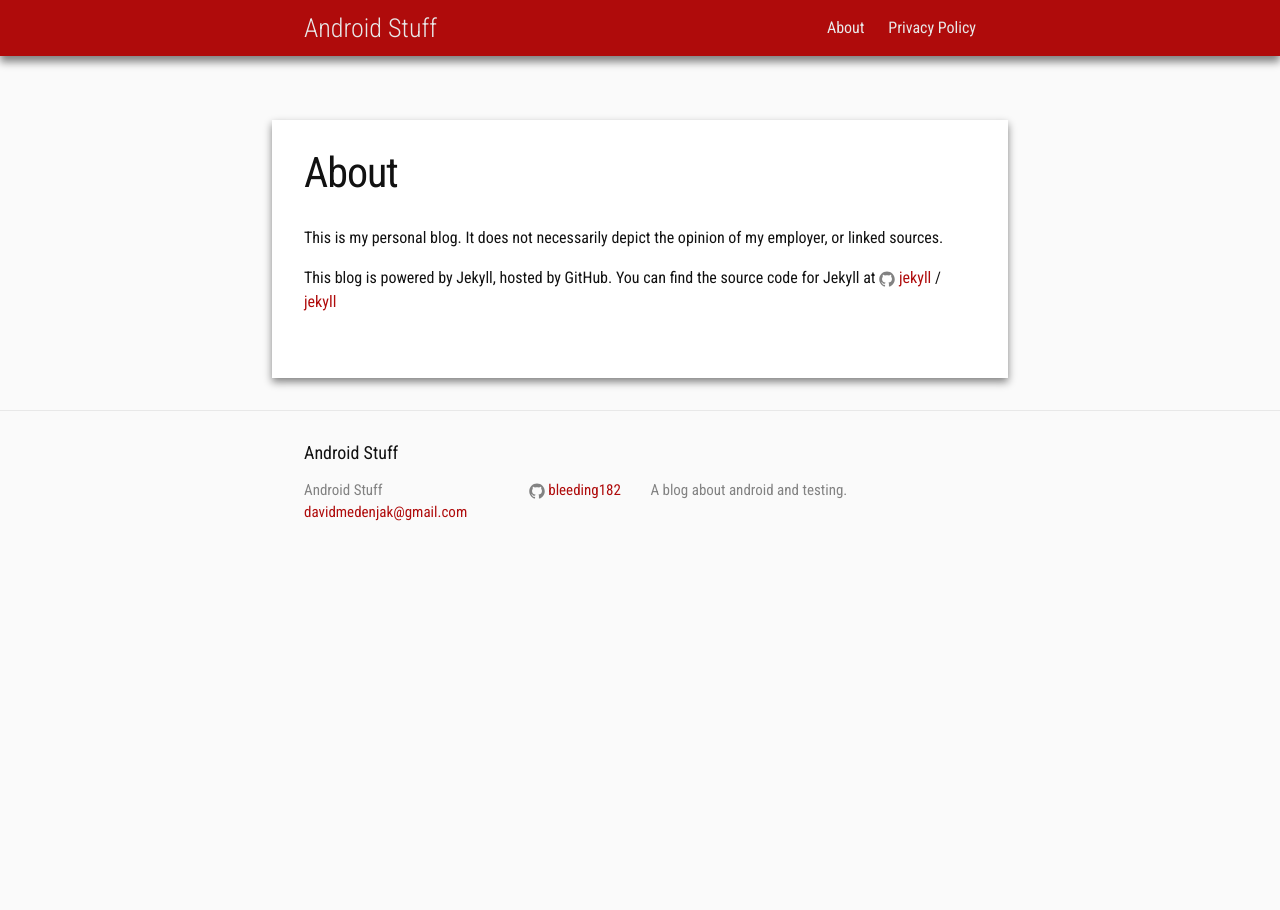
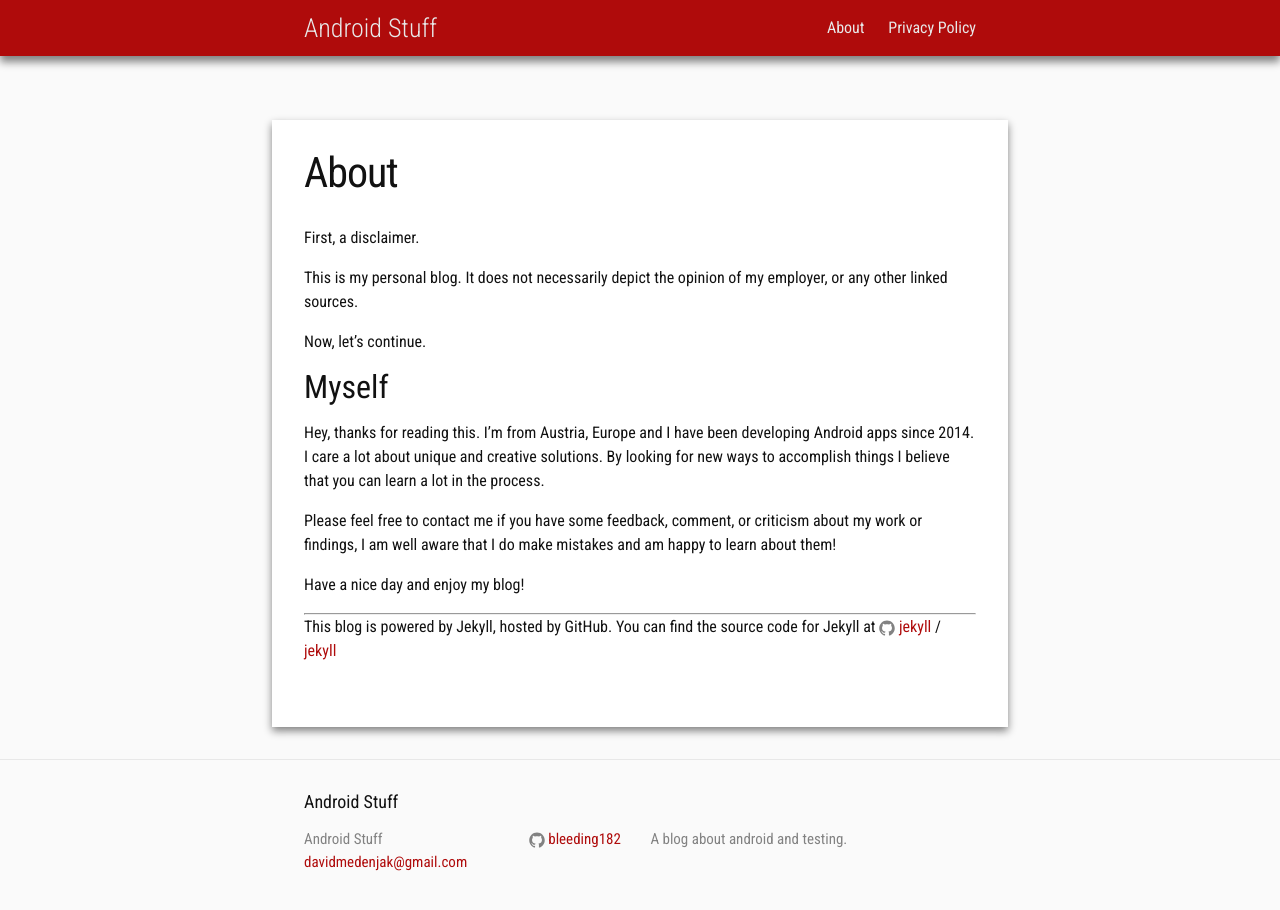
Before and after one commit to bleeding182/bleeding182.github.io, a Jekyll site: the page built from about.md, in a window 1280 px wide and 937 px high. Shown: the top 910 px of the window. Built offline with Jekyll 4.4.1, drawn with Linux system fonts in a browser that asks for light colours.

Commit message:
About updated

```diff
--- a/about.md
+++ b/about.md
@@ -4,8 +4,21 @@ title: About
 permalink: /about/
 ---
 
+First, a disclaimer.
 
-This is my personal blog. It does not necessarily depict the opinion of my employer, or linked sources.
+This is my personal blog. It does not necessarily depict the opinion of my employer, or any other linked sources.
+
+Now, let's continue.
+
+## Myself
+
+Hey, thanks for reading this. I'm from Austria, Europe and I have been developing Android apps since 2014. I care a lot about unique and creative solutions. By looking for new ways to accomplish things I believe that you can learn a lot in the process.
+
+Please feel free to contact me if you have some feedback, comment, or criticism about my work or findings, I am well aware that I do make mistakes and am happy to learn about them!
+
+Have a nice day and enjoy my blog!
+
+---
 
 This blog is powered by Jekyll, hosted by GitHub. You can find the source code for Jekyll at
 {% include icon-github.html username="jekyll" %} /
```
